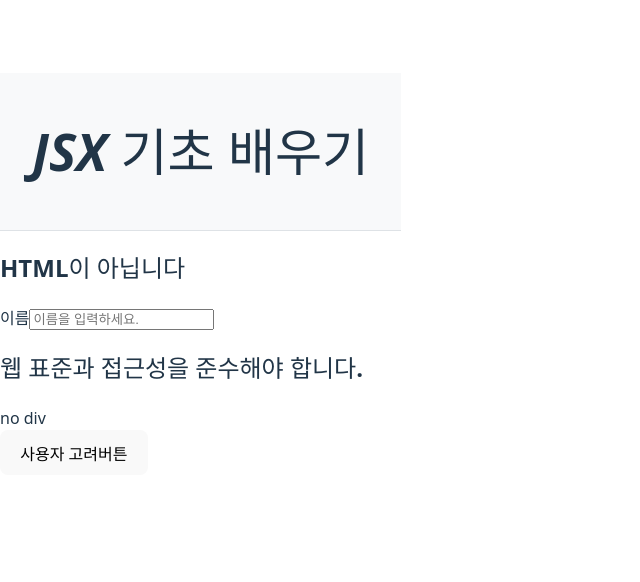
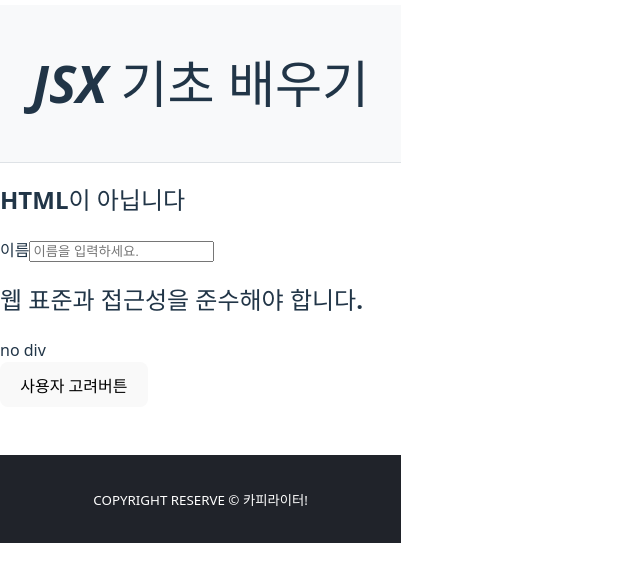
Before and after one commit to songha-5/learn-react, a React (Vite) app in the folder vite@latest/: page / in a window 1280 px wide. Shown: the part 126-708 px from the top of the page, without its empty margins (0-640 px from the left). Built offline with nearby package versions, Linux system fonts and the light colour scheme.

Commit message:
학습: footer 추가

```diff
--- a/vite@latest/src/App.tsx
+++ b/vite@latest/src/App.tsx
@@ -25,6 +25,11 @@ function App() {
         <div onClick={() => alert('no div')}>no div</div>
         <button onClick={() => alert('yes button')}>사용자 고려버튼</button>
       </section>
+      <footer className='footer'>
+        <small>
+          COPYRIGHT RESERVE &copy; <abbr>카피라이터!</abbr>
+        </small>
+      </footer>
     </>
   )
 }
```
